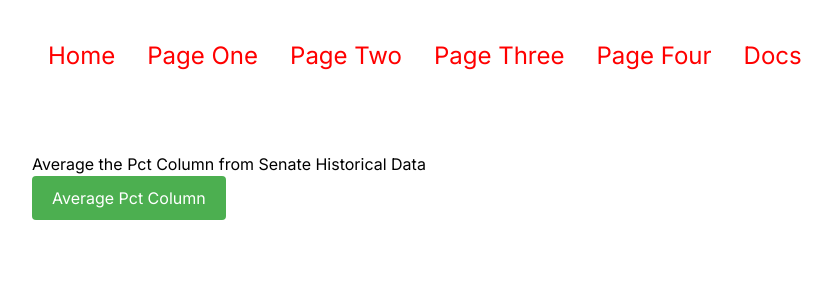
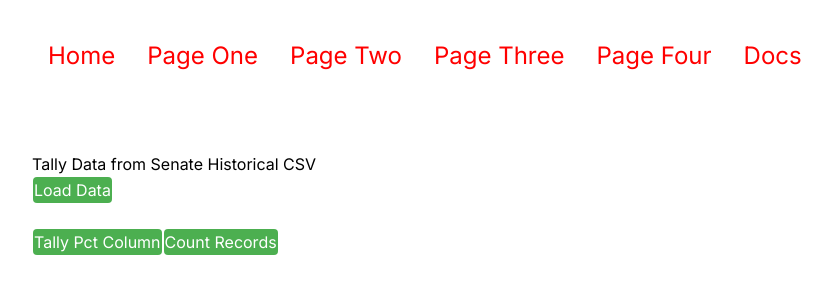
Before and after one commit to christine-iyer/next-jz, a Next.js app: page /docs in a window 1280 px wide. Shown: the top 300 px of the page, without its empty margins (8-840 px from the left). Built offline with nearby package versions, Linux system fonts and the light colour scheme.

Commit message:
a great place to start. I'd like to look at the documentation to see how to create filters.

```diff
--- a/app/docs/page.module.css
+++ b/app/docs/page.module.css
@@ -9,4 +9,6 @@
      font-size: 16px;
      cursor: pointer;
      border-radius: 4px;
+     padding: 1px;
+     margin: 1px;
 }
--- a/app/docs/page.tsx
+++ b/app/docs/page.tsx
@@ -1,13 +1,15 @@
 "use client";
+
 import React, { useState } from 'react';
 import Papa from 'papaparse';
-import { tidy, summarize, sum, mean } from '@tidyjs/tidy';
+import { tidy, summarize, sum, n, mean } from '@tidyjs/tidy';
 import styles from './page.module.css';
+const SenateTally = () => {
+  const [totalPct, setTotalPct] = useState(null);
+  const [recordCount, setRecordCount] = useState(null);
+  const [csvData, setCsvData] = useState(null); // Store the parsed CSV data
 
-const DocsPage = () => {
-  const [totalPct, setTotalPct] = useState(null);
-
-  const handleButtonClick = () => {
+  const handleFetchAndParse = () => {
     // Fetch the CSV file from the public folder
     fetch('./senateHistorical.csv')
       .then((response) => response.text())
@@ -18,17 +20,7 @@ const DocsPage = () => {
           skipEmptyLines: true,
           complete: function (results) {
             const data = results.data;
-
-            // Use tidy.js to tally the 'pct' column
-            const tally = tidy(
-              data,
-              summarize({
-                totalPct: mean((d) => parseFloat(d.pct) || 0), // Sum the 'pct' column
-              })
-            );
-
-            // Set the total Pct in state
-            setTotalPct(tally[0].totalPct);
+            setCsvData(data); // Store the parsed data for reuse
           },
           error: function (error) {
             console.error('Error parsing CSV:', error);
@@ -38,13 +30,51 @@ const DocsPage = () => {
       .catch((error) => console.error('Error fetching the file:', error));
   };
 
+  const handleTallyPct = () => {
+    if (!csvData) {
+      alert('Please load the data first.');
+      return;
+    }
+
+    // Use tidy.js to tally the 'pct' column
+    const average = tidy(
+      csvData,
+      summarize({
+        totalPct: mean((d) => parseFloat(d.pct) || 0), // Sum the 'pct' column
+      })
+    );
+
+    setTotalPct(average[0].totalPct);
+  };
+
+  const handleCountRecords = () => {
+    if (!csvData) {
+      alert('Please load the data first.');
+      return;
+    }
+
+    // Use tidy.js to count the number of records
+    const tally = tidy(
+      csvData,
+      summarize({
+        recordCount: n(), // Count the number of rows
+      })
+    );
+
+    setRecordCount(tally[0].recordCount);
+  };
+
   return (
-    <div >
-      <h2>Average the Pct Column from Senate Historical Data</h2>
-      <button className={styles.button} onClick={handleButtonClick}>Average Pct Column</button>
-      {totalPct !== null && <p>Average Pct: {totalPct.toFixed(2)}</p>}
+    <div>
+      <h2>Tally Data from Senate Historical CSV</h2>
+      <button className={styles.button} onClick={handleFetchAndParse}>Load Data</button>
+      <br /><br />
+      <button className={styles.button} onClick={handleTallyPct} disabled={!csvData}>Tally Pct Column</button>
+      <button className={styles.button} onClick={handleCountRecords} disabled={!csvData}>Count Records</button>
+      {totalPct !== null && <p>Total Pct: {totalPct.toFixed(0)}</p>}
+      {recordCount !== null && <p>Record Count: {recordCount}</p>}
     </div>
   );
 };
 
-export default DocsPage;
+export default SenateTally;
```
